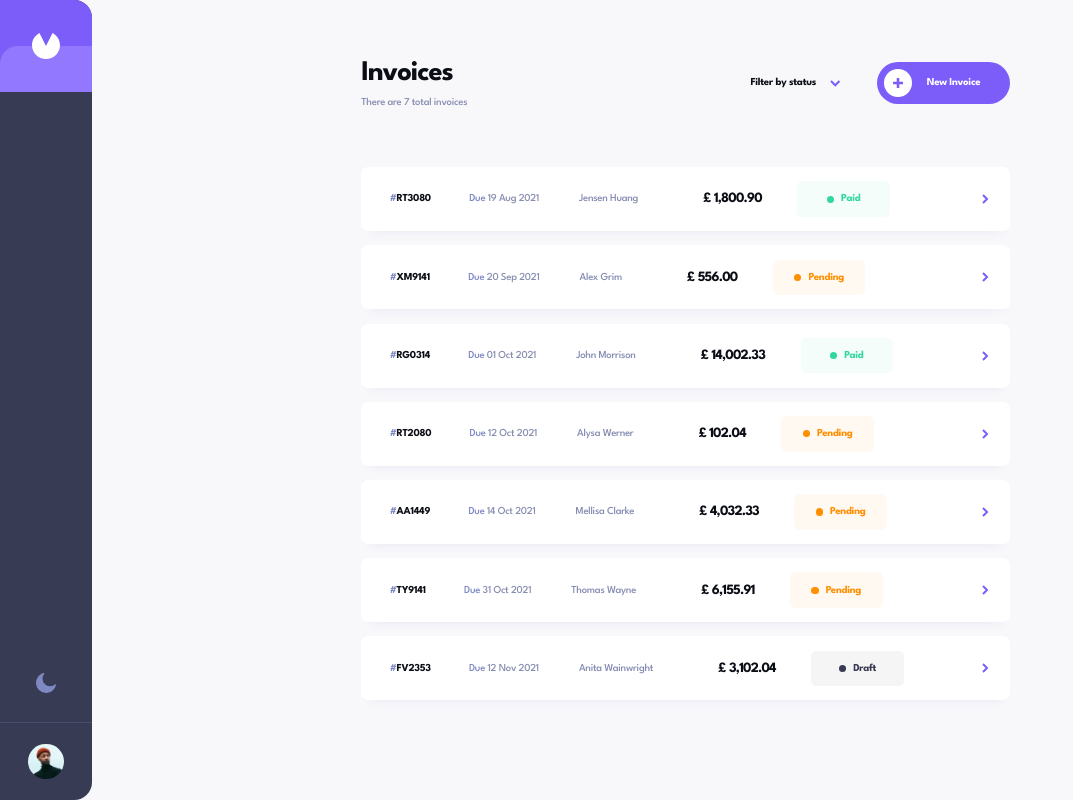
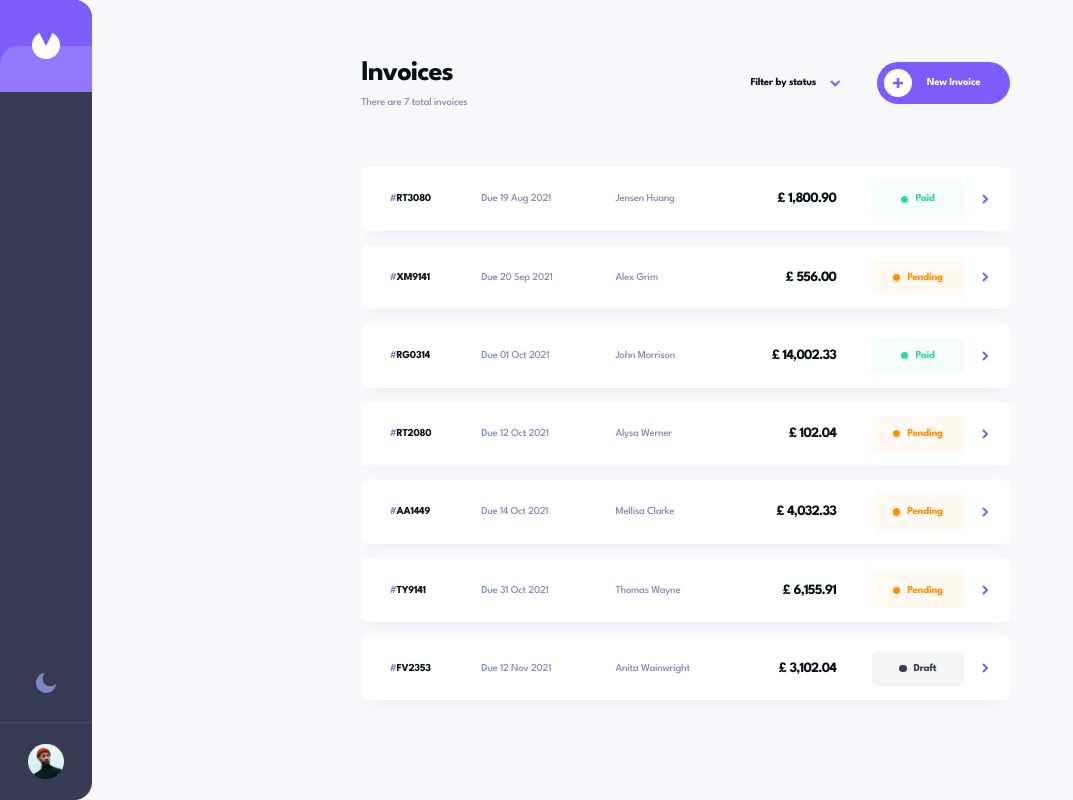
Before and after one commit to CodeVee/invoice-app, a Vue app: page / in a window 1280 px wide. Shown: the whole page, without its empty margins (0-1073 px from the left). Built offline with nearby package versions, Linux system fonts and the light colour scheme.

Commit message:
fixed formatting

```diff
--- a/src/components/InvoiceCard.vue
+++ b/src/components/InvoiceCard.vue
@@ -18,21 +18,19 @@ viewMore = () => emits('select');
 
 <template>
     <div @click="viewMore" class="bg-white dark:bg-blue-vdark flex items-center h-[7.2rem] shadow-lgs pl-[3.2rem] pr-[2.4rem] rounded-xls cursor-pointer active:scale-[.99]">
-        <h3 class="text-fl font-bold mr-[4.3rem]">
+        <h3 class="text-fl font-bold basis-[10.3rem]">
             <span class="text-blue-gray">#</span>
             <span class=" text-black dark:text-white">{{invoice.id}}</span>
         </h3>
-        <h3 class="mr-[4.5rem] text-fl font-medium">
+        <h3 class="basis-[15.1rem] text-fl font-medium">
             <span class="text-blue-gray dark:text-blue-light">Due  </span>
             <span class=" text-blue-vgray dark:text-blue-light">{{formatDate(props.invoice.paymentDue)}}</span>
         </h3>
-        <h3 class="text-blue-mgray dark:text-white mr-[7.3rem] text-fl font-medium">{{invoice.clientName}}</h3>
+        <h3 class="text-blue-mgray dark:text-white mr-auto text-fl font-medium">{{invoice.clientName}}</h3>
         <h3 class="text-black dark:text-white mr-16  text-sl font-bold">
             £ {{formatAmount(invoice.total)}}
         </h3>
         <InvoiceStatus :status="invoice.status"/>
-        <button>
-            <img src="@/assets/images/icon-arrow-right.svg" alt="right-arrow">
-        </button>
+        <img class="ml-8" src="@/assets/images/icon-arrow-right.svg" alt="right-arrow" />
     </div>
 </template>
--- a/src/components/InvoiceStatus.vue
+++ b/src/components/InvoiceStatus.vue
@@ -1,5 +1,5 @@
 <template>
-    <div class="relative mr-auto h-16 w-[10.4rem] flex items-center justify-center gap-0.8">
+    <div class="relative h-16 w-[10.4rem] flex items-center justify-center gap-0.8">
         <div :class="statusColors.bgColor" class="absolute w-full h-full opacity-5 rounded-lgs"></div>
         <span :class="statusColors.bgColor" class="h-0.8 w-0.8 rounded-full"></span>
         <span :class="statusColors.textColor" class="capitalize text-fl font-bold">{{status}}</span>
```
